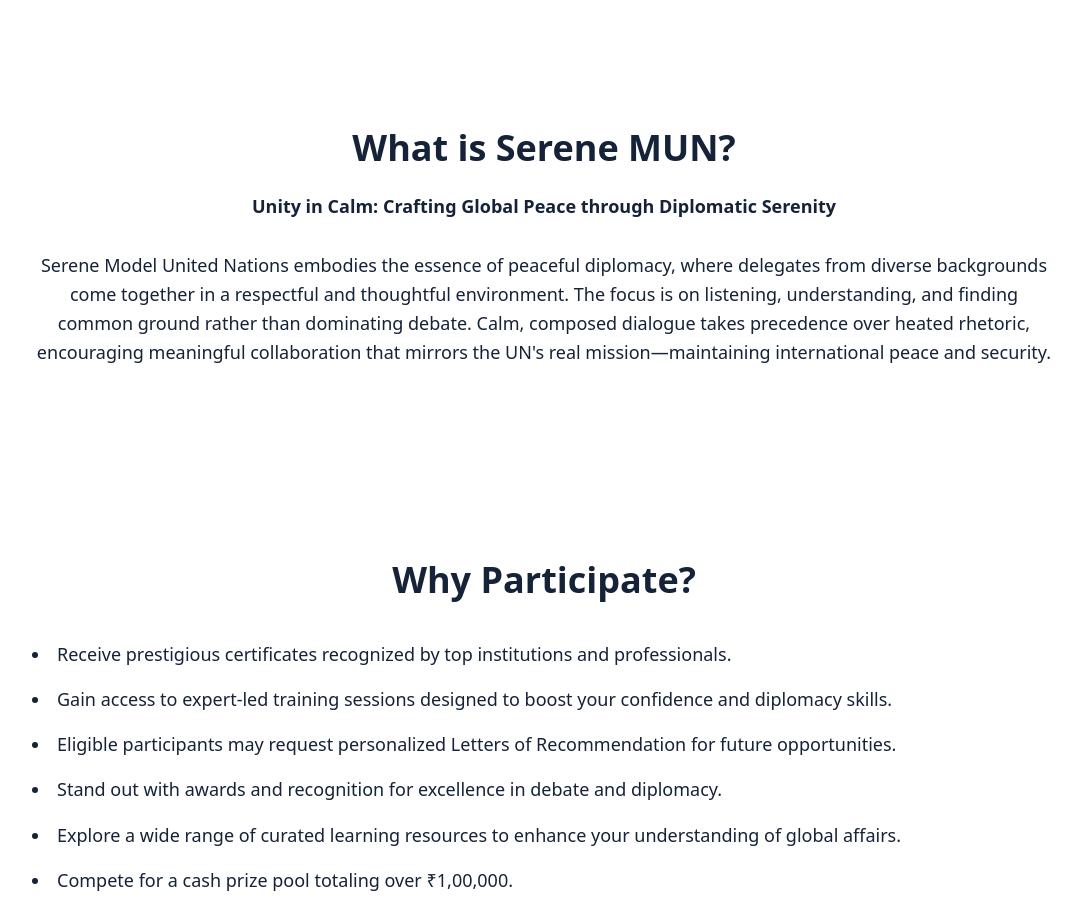
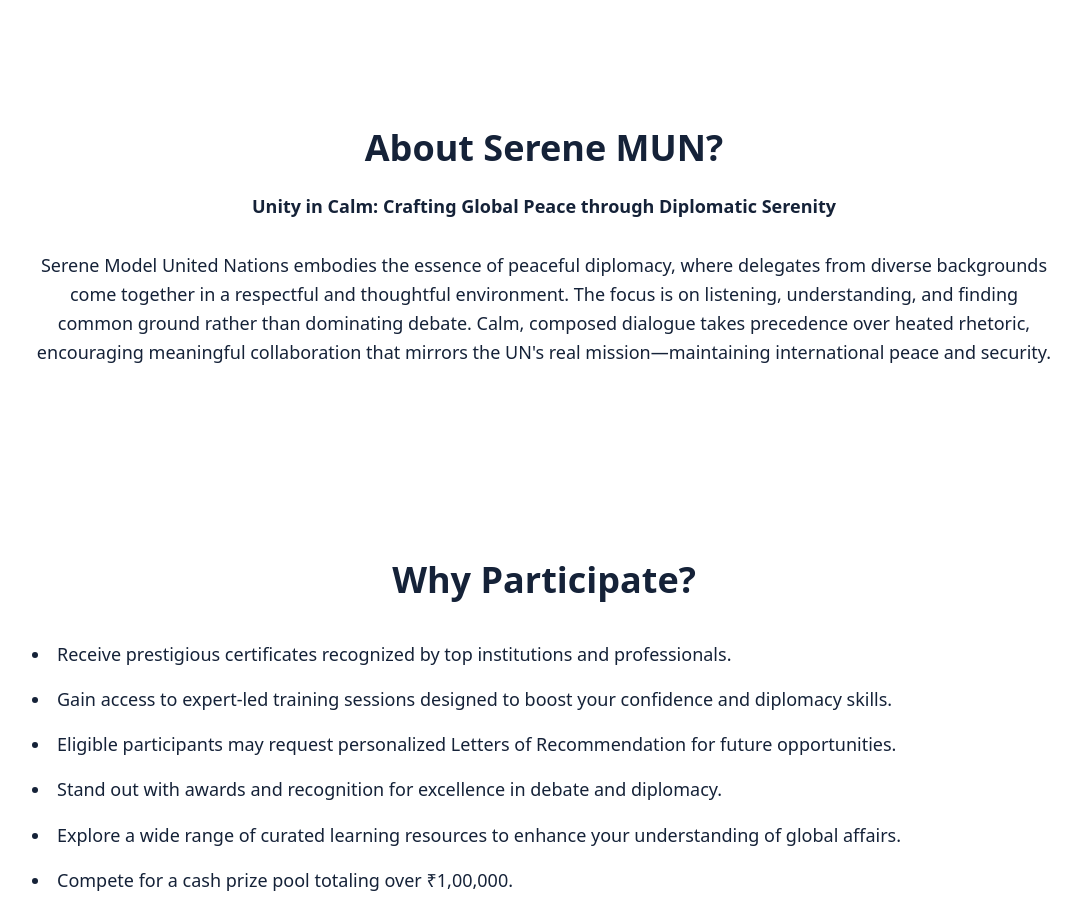
Before and after one commit to shxuryaaz/serenewebsite, a React (Vite) app in the folder serene-main/: page / in a window 1280 px wide. Shown: the part 1220-2136 px from the top of the page, without its empty margins (96-1177 px from the left). Built offline with nearby package versions, Linux system fonts and the light colour scheme; no server answers.

Commit message:
Update Home.tsx

```diff
--- a/serene-main/src/pages/Home.tsx
+++ b/serene-main/src/pages/Home.tsx
@@ -78,7 +78,7 @@ export default function Home() {
         transition={{ duration: 1 }}
       >
         <div className="max-w-5xl mx-auto text-center">
-          <h2 className="text-3xl sm:text-4xl font-bold mb-6">What is Serene MUN?</h2>
+          <h2 className="text-3xl sm:text-4xl font-bold mb-6">About Serene MUN?</h2>
           <p className="text-lg leading-relaxed">
             <strong>Unity in Calm: Crafting Global Peace through Diplomatic Serenity</strong><br /><br />
             Serene Model United Nations embodies the essence of peaceful diplomacy, where delegates from
```
